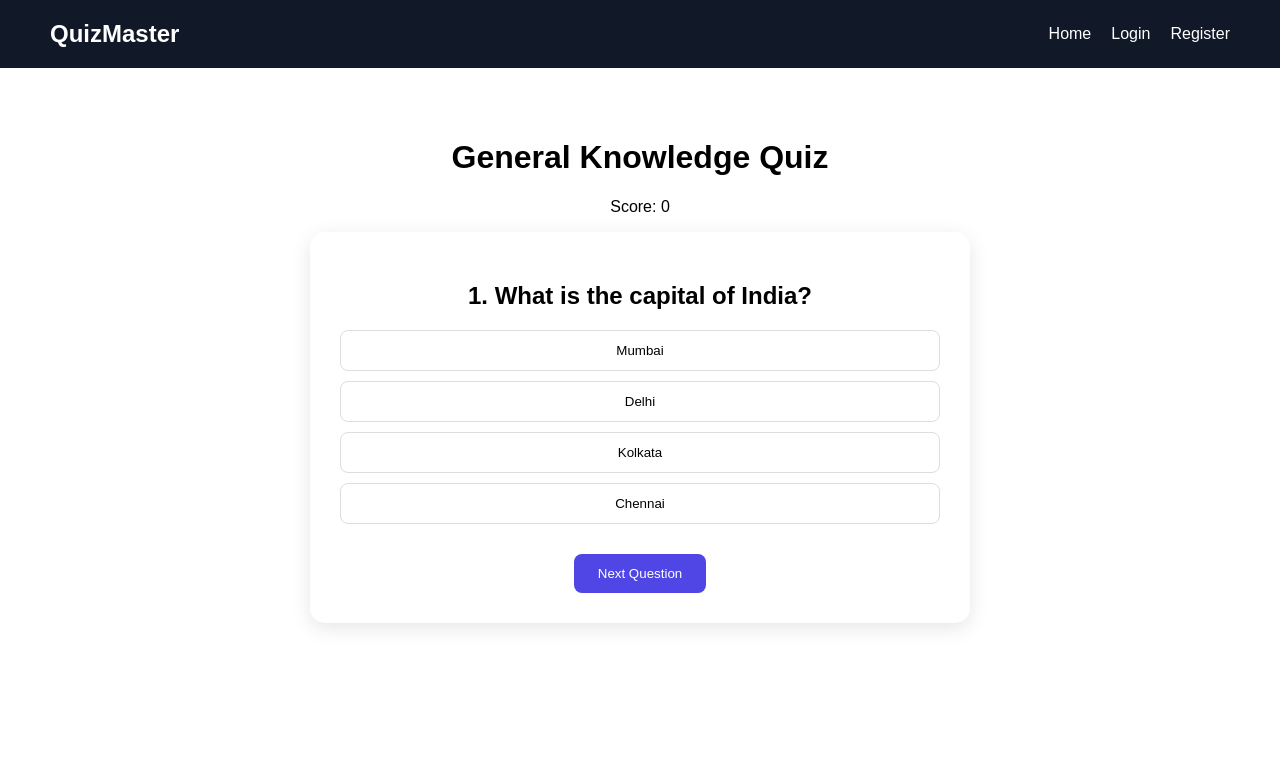
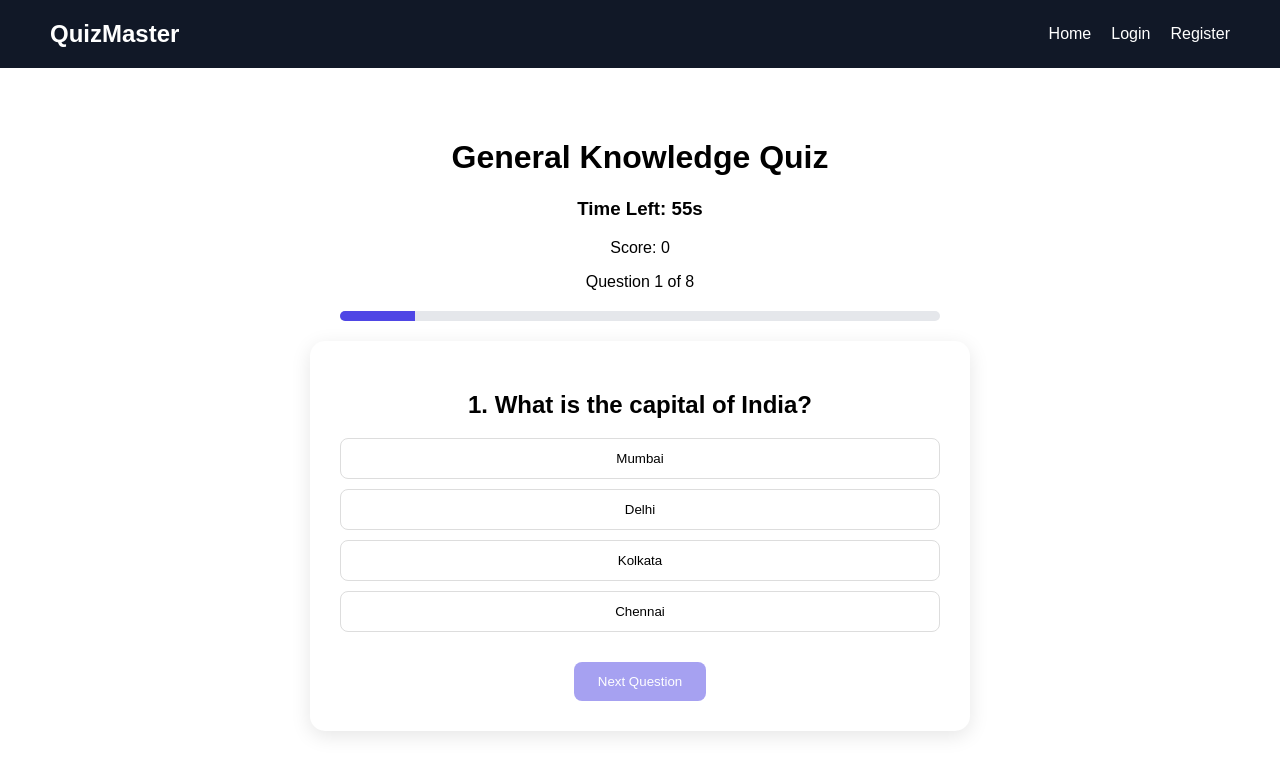
Before and after one commit to Santanu-Dubey/quiz-portal, a React (Vite) app: page /quiz in a window 1280 px wide. Shown: the top 774 px of the page. Built offline with nearby package versions, Linux system fonts and the light colour scheme.

Commit message:
Added quiz features, timer, score tracking, progress bar, and categories page

```diff
--- /dev/null
+++ b/src/data/questions.js
@@ -0,0 +1,69 @@
+const questions = [
+  {
+    question: "What is the capital of India?",
+    options: ["Mumbai", "Delhi", "Kolkata", "Chennai"],
+    answer: "Delhi",
+  },
+  {
+    question: "Which planet is known as the Red Planet?",
+    options: ["Earth", "Mars", "Jupiter", "Venus"],
+    answer: "Mars",
+  },
+  {
+    question: "Who is known as the Father of Computers?",
+    options: [
+      "Charles Babbage",
+      "Alan Turing",
+      "Bill Gates",
+      "Steve Jobs",
+    ],
+    answer: "Charles Babbage",
+  },
+  {
+  question: "HTML stands for?",
+  options: [
+    "Hyper Text Markup Language",
+    "High Text Machine Language",
+    "Hyper Transfer Markup Language",
+    "Home Tool Markup Language"
+  ],
+  answer: "Hyper Text Markup Language",
+},
+{
+  question: "CSS is used for?",
+  options: [
+    "Styling Web Pages",
+    "Database",
+    "Backend Logic",
+    "Networking"
+  ],
+  answer: "Styling Web Pages",
+},
+{
+  question: "JavaScript runs in?",
+  options: [
+    "Browser",
+    "Printer",
+    "Scanner",
+    "Monitor"
+  ],
+  answer: "Browser",
+},
+{
+  question: "2 + 2 = ?",
+  options: ["3", "4", "5", "6"],
+  answer: "4",
+},
+{
+  question: "Which company developed React?",
+  options: [
+    "Google",
+    "Microsoft",
+    "Meta",
+    "Amazon"
+  ],
+  answer: "Meta",
+},
+];
+
+export default questions;
--- a/src/index.css
+++ b/src/index.css
@@ -179,3 +179,44 @@ nav {
   color: white;
   border-color: #4f46e5;
 }
+.next-btn:disabled {
+  opacity: 0.5;
+  cursor: not-allowed;
+}
+.progress-bar {
+  width: 100%;
+  max-width: 600px;
+  height: 10px;
+  background: #e5e7eb;
+  margin: 20px auto;
+  border-radius: 10px;
+  overflow: hidden;
+}
+
+.progress-fill {
+  height: 100%;
+  background: #4f46e5;
+  transition: width 0.3s ease;
+}
+.category-grid {
+  display: flex;
+  justify-content: center;
+  gap: 20px;
+  margin-top: 40px;
+  flex-wrap: wrap;
+}
+
+.category-btn {
+  width: 220px;
+  padding: 20px;
+  font-size: 18px;
+  border: none;
+  border-radius: 12px;
+  background: #4f46e5;
+  color: white;
+  cursor: pointer;
+}
+
+.category-btn:hover {
+  background: #4338ca;
+}
--- /dev/null
+++ b/src/pages/Categories.jsx
@@ -0,0 +1,29 @@
+import Navbar from "../components/Navbar";
+
+function Categories() {
+  return (
+    <>
+      <Navbar />
+
+      <div className="quiz-container">
+        <h1>Select a Category</h1>
+
+        <div className="category-grid">
+          <button className="category-btn">
+            General Knowledge
+          </button>
+
+          <button className="category-btn">
+            Programming
+          </button>
+
+          <button className="category-btn">
+            Science
+          </button>
+        </div>
+      </div>
+    </>
+  );
+}
+
+export default Categories;
--- a/src/pages/Home.jsx
+++ b/src/pages/Home.jsx
@@ -19,7 +19,7 @@ function Home() {
             10 Questions • 10 Minutes • Beginner Level
           </p>
 
-          <Link to="/quiz">
+          <Link to="/categories">
             <button className="hero-btn">
               Start Quiz
             </button>
--- a/src/pages/Quiz.jsx
+++ b/src/pages/Quiz.jsx
@@ -1,34 +1,37 @@
-import { useState } from "react";
+import { useState, useEffect } from "react";
 import Navbar from "../components/Navbar";
+import questions from "../data/questions";
+
 
 function Quiz() {
-  const questions = [
-    {
-      question: "What is the capital of India?",
-      options: ["Mumbai", "Delhi", "Kolkata", "Chennai"],
-      answer: "Delhi",
-    },
-    {
-      question: "Which planet is known as the Red Planet?",
-      options: ["Earth", "Mars", "Jupiter", "Venus"],
-      answer: "Mars",
-    },
-    {
-      question: "Who is known as the Father of Computers?",
-      options: [
-        "Charles Babbage",
-        "Alan Turing",
-        "Bill Gates",
-        "Steve Jobs",
-      ],
-      answer: "Charles Babbage",
-    },
-  ];
+
 
  const [currentQuestion, setCurrentQuestion] = useState(0);
 const [score, setScore] = useState(0);
 const [selectedAnswer, setSelectedAnswer] = useState("");
 const [quizFinished, setQuizFinished] = useState(false);
+const [timeLeft, setTimeLeft] = useState(60);
+useEffect(() => {
+  if (timeLeft > 0 && !quizFinished) {
+    const timer = setTimeout(() => {
+      setTimeLeft(timeLeft - 1);
+    }, 1000);
+
+    return () => clearTimeout(timer);
+  }
+
+  if (timeLeft === 0) {
+    setQuizFinished(true);
+  }
+}, [timeLeft, quizFinished]);
+
+function restartQuiz() {
+  setCurrentQuestion(0);
+  setScore(0);
+  setSelectedAnswer("");
+  setQuizFinished(false);
+  setTimeLeft(60);
+}
 
 function handleNext() {
   if (
@@ -43,9 +46,26 @@ function handleNext() {
   if (currentQuestion < questions.length - 1) {
     setCurrentQuestion(currentQuestion + 1);
   } else {
+    const finalScore =
+  selectedAnswer === questions[currentQuestion].answer
+    ? score + 1
+    : score;
+
+const savedHighScore =
+  Number(localStorage.getItem("highScore")) || 0;
+
+if (finalScore > savedHighScore) {
+  localStorage.setItem(
+    "highScore",
+    finalScore
+  );
+}
+
 setQuizFinished(true);
   }
 }
+const highScore =
+  localStorage.getItem("highScore") || 0;
 if (quizFinished) {
   return (
     <>
@@ -57,14 +77,24 @@ if (quizFinished) {
         <h2>
   Your Score: {score} / {questions.length}
 </h2>
+<p>
+  {score === questions.length
+    ? "🏆 Excellent!"
+    : score >= questions.length / 2
+    ? "👍 Good Job!"
+    : "📚 Keep Practicing!"}
+</p>
 
 <p>
   Percentage: {Math.round((score / questions.length) * 100)}%
 </p>
+<p>
+  High Score: {highScore}
+</p>
 
         <button
           className="next-btn"
-          onClick={() => window.location.reload()}
+         onClick={restartQuiz}
         >
           Restart Quiz
         </button>
@@ -79,7 +109,22 @@ if (quizFinished) {
 
       <div className="quiz-container">
         <h1>General Knowledge Quiz</h1>
+        <h3>Time Left: {timeLeft}s</h3>
         <p>Score: {score}</p>
+        <p>
+  Question {currentQuestion + 1} of {questions.length}
+</p>
+
+<div className="progress-bar">
+  <div
+    className="progress-fill"
+    style={{
+      width: `${
+        ((currentQuestion + 1) / questions.length) * 100
+      }%`,
+    }}
+  ></div>
+</div>
 
         <div className="question-card">
           <h2>
@@ -94,7 +139,11 @@ if (quizFinished) {
   className={`option-btn ${
     selectedAnswer === option ? "selected" : ""
   }`}
-  onClick={() => setSelectedAnswer(option)}
+  onClick={() => {
+  if (!selectedAnswer) {
+    setSelectedAnswer(option);
+  }
+}}
 >
   {option}
 </button>
@@ -104,6 +153,7 @@ if (quizFinished) {
           <button
   className="next-btn"
   onClick={handleNext}
+  disabled={!selectedAnswer}
 >
   Next Question
 </button>
--- a/src/routes/AppRoutes.jsx
+++ b/src/routes/AppRoutes.jsx
@@ -4,6 +4,7 @@ import Home from "../pages/Home";
 import Login from "../pages/Login";
 import Register from "../pages/Register";
 import Quiz from "../pages/Quiz";
+import Categories from "../pages/Categories";
 
 function AppRoutes() {
   return (
@@ -12,6 +13,7 @@ function AppRoutes() {
       <Route path="/login" element={<Login />} />
       <Route path="/register" element={<Register />} />
       <Route path="/quiz" element={<Quiz />} />
+      <Route path="/categories" element={<Categories />} />
     </Routes>
   );
 }
```
Lines whose indentation alone changed are shown as unchanged.
